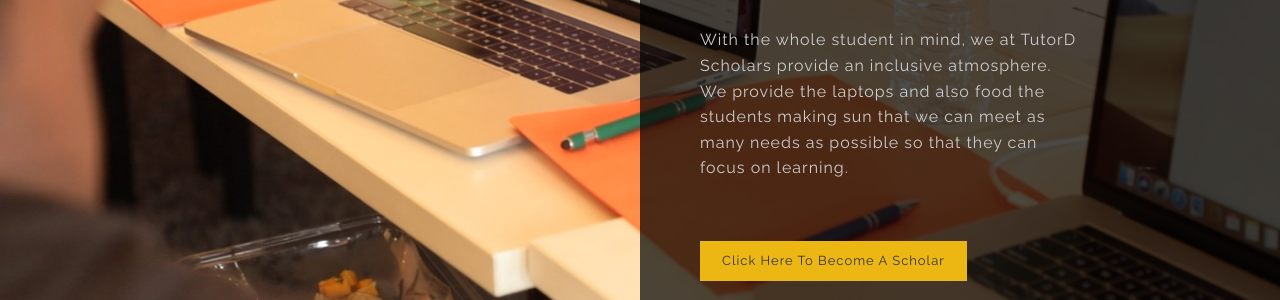
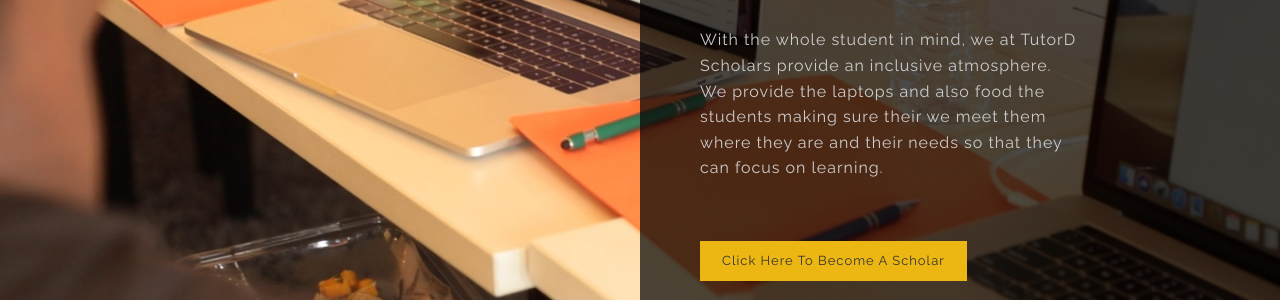
Before and after one commit to theTutorB/tutord-scholars-website, a Jekyll site: the page built from index.html, in a window 1280 px wide and 900 px high, scrolled down 1727 px. Shown: the part 230-530 px from the top of the window. Built offline with Jekyll 4.4.1, drawn with Linux system fonts in a browser that asks for light colours; the list of posts is cut into pages by our own code.

Commit message:
minor copy update

```diff
--- a/index.html
+++ b/index.html
@@ -172,8 +172,8 @@ courses:
       <h2>scholar focused</h2>
     </div>
     <p class="light">With the whole student in mind, we at TutorD Scholars provide an inclusive atmosphere.
-      We provide the laptops and also food the students making sun that we can meet as many needs
-      as possible so that they can focus on learning.</p>
+      We provide the laptops and also food the students making sure their we meet them where they are and
+      their needs so that they can focus on learning.</p>
     <p class="light"></p>
     <div class="two spacing"></div>
     <a href="#services" class="button small">Click here to become a Scholar</a>
```
